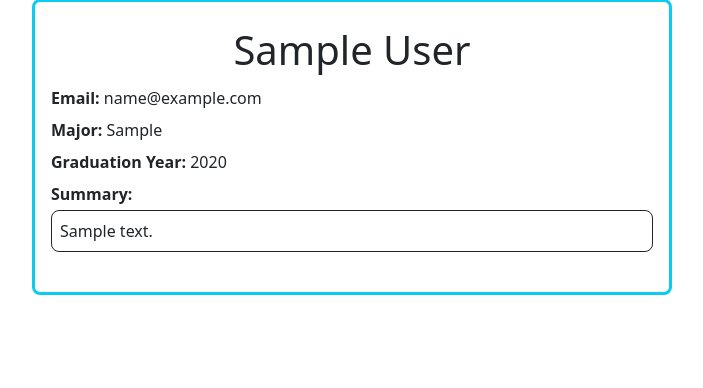
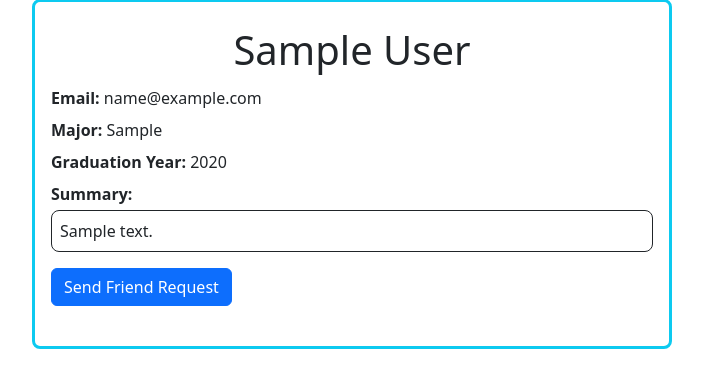
Before and after one commit to Mitchell-Hong/Lous-List-Final-Project, a Django app: page /main/profile/1/ in a window 1280 px wide. Shown: the part 124-512 px from the top of the page, without its empty margins (288-991 px from the left). Run offline with Django 4.2, Linux system fonts and the light colour scheme; tables that the repository leaves empty hold one stand-in row (values such as "Sample post"); some libraries are stand-ins or nearby versions.

Commit message:
users can now send friend requests and the other user can see them

```diff
--- a/main/admin.py
+++ b/main/admin.py
@@ -1,7 +1,8 @@
 from django.contrib import admin
-from .models import myUser, course, department
+from .models import myUser, course, department, Friend_Request
 # Register your models here.
 
 admin.site.register(myUser)
 admin.site.register(course)
 admin.site.register(department)
+admin.site.register(Friend_Request)
--- a/main/templates/main/index.html
+++ b/main/templates/main/index.html
@@ -59,6 +59,7 @@
                         <li><hr class="dropdown-divider"></li>
                         <li><a class="dropdown-item" href="/main/profile/{{user.id}}/">Profile</a></li>
                         <li><a class="dropdown-item" href="/main/friends/">Friends</a></li>
+                        <li><a class="dropdown-item" href="/main/friendrequests/">Friend Requests</a></li>
                         <li><a class="dropdown-item" href="#">Settings</a></li>
                         <li><hr class="dropdown-divider"></li>
                         <li><a class="dropdown-item" href="/accounts/logout/">Logout</a></li>
--- a/main/templates/main/profile.html
+++ b/main/templates/main/profile.html
@@ -6,6 +6,7 @@
         <div class="w-50 mx-auto mt-5 border border-3 border-info rounded-3 px-3 py-4">
             {% comment %} Add a back button if the user is looking at someone else profile {% endcomment %}
             <h1 class="text-center">{{ theUser.name }}</h1>
+
             <div>
                 <div class='my-1 fw-bold d-inline-block'>Email: <div class='d-inline-block fw-normal'>{{theUser.email}}</div></div>
             </div>
@@ -22,8 +23,18 @@
             <p class="border border-dark rounded-3 p-2">{{ theUser.summary }}</p>
 
             {% if user.id == theUser.id %}
-                {% comment %} Will take user to edit their profile need to think about how to do this {% endcomment %}
-                <a href='/main/profile/edit/' class='fw-bold p-2 rounded-3' style='background-color:lightskyblue'>Edit Profile</a>
+            {% comment %} Will take user to edit their profile need to think about how to do this {% endcomment %}
+            <a href='/main/profile/edit/' class='fw-bold p-2 rounded-3' style='background-color:lightskyblue'>Edit Profile</a>
+            {% elif user.id != theUser.id %}
+            <form class='send_friend_req' method="POST">
+                {% csrf_token %}
+                <button type="submit" class="btn btn-primary d-inline-block">
+                    Send Friend Request
+                </button>
+                <div class='d-inline-block'>
+                    {{ messageSent }}
+                </div>
+            </form>
             {% endif %}
             </div>
         {% endblock content %}
--- a/main/urls.py
+++ b/main/urls.py
@@ -26,7 +26,8 @@ urlpatterns = [
     path('profile/edit/', views.edit, name='edit'),
     # route that allows users to see how many friends they have as well as add new ones
     path('friends/', views.friends, name='friends'),
-
+    # page that allows users to accept or reject friend requests
+    path('friendrequests/', views.friendrequests, name='friendrequests')
 
 ]
 
--- a/main/views.py
+++ b/main/views.py
@@ -4,7 +4,7 @@ from django.http import HttpResponseRedirect, HttpResponse, HttpResponseNotFound
 from django.views import generic
 from django.urls import reverse
 from .forms import UserForm
-from .models import myUser, department, course
+from .models import Friend_Request, myUser, department, course
 # this is used for making HTTP requests from an external API with django
 import requests
 
@@ -13,7 +13,10 @@ import requests
 # Create your views here.
 # simple display of what is shown at /main/ route
 def index(request):
-    return render(request, 'main/index.html')
+    context = {
+        'theUser':request.user.id
+    }
+    return render(request, 'main/index.html', context)
 
 def editprofile(request):
     if(request.user.is_authenticated):
@@ -89,13 +92,29 @@ def shoppingcart(request):
 # profile view which allows the user to see their profile info they entered at login as well as edit it
 # only time they can hit this link is when they have already logged in WILL HAVE AN ID
 def profile(request, user_id):
+    # profile of the individual the user is looking at
     theUser = myUser.objects.get(id=user_id)
-    print(theUser)
+    messageSent = ''
+    if request.method == 'POST':
+        from_user = myUser.objects.get(id=request.user.id)
+        to_user = theUser
+        friend_request, created = Friend_Request.objects.get_or_create(from_user=from_user, to_user=to_user)
+
+        if created:
+            messageSent = 'Friend Request was sent!'
+
     context = {
         'theUser' : theUser,
+        'messageSent' : messageSent
     }
     return render(request, 'main/profile.html', context)
 
+def friendrequests(request):
+    friend_requests = Friend_Request.objects.filter(to_user_id=request.user.id)
+    context = {
+        'friend_requests': friend_requests
+    }
+    return render(request, 'main/friendrequests.html', context)
 
 def edit(request):
     newUser = myUser.objects.get(id=request.user.id)
```
Also changed, not shown: main/templates/main/friendrequests.html (added, +8 -0 lines).
